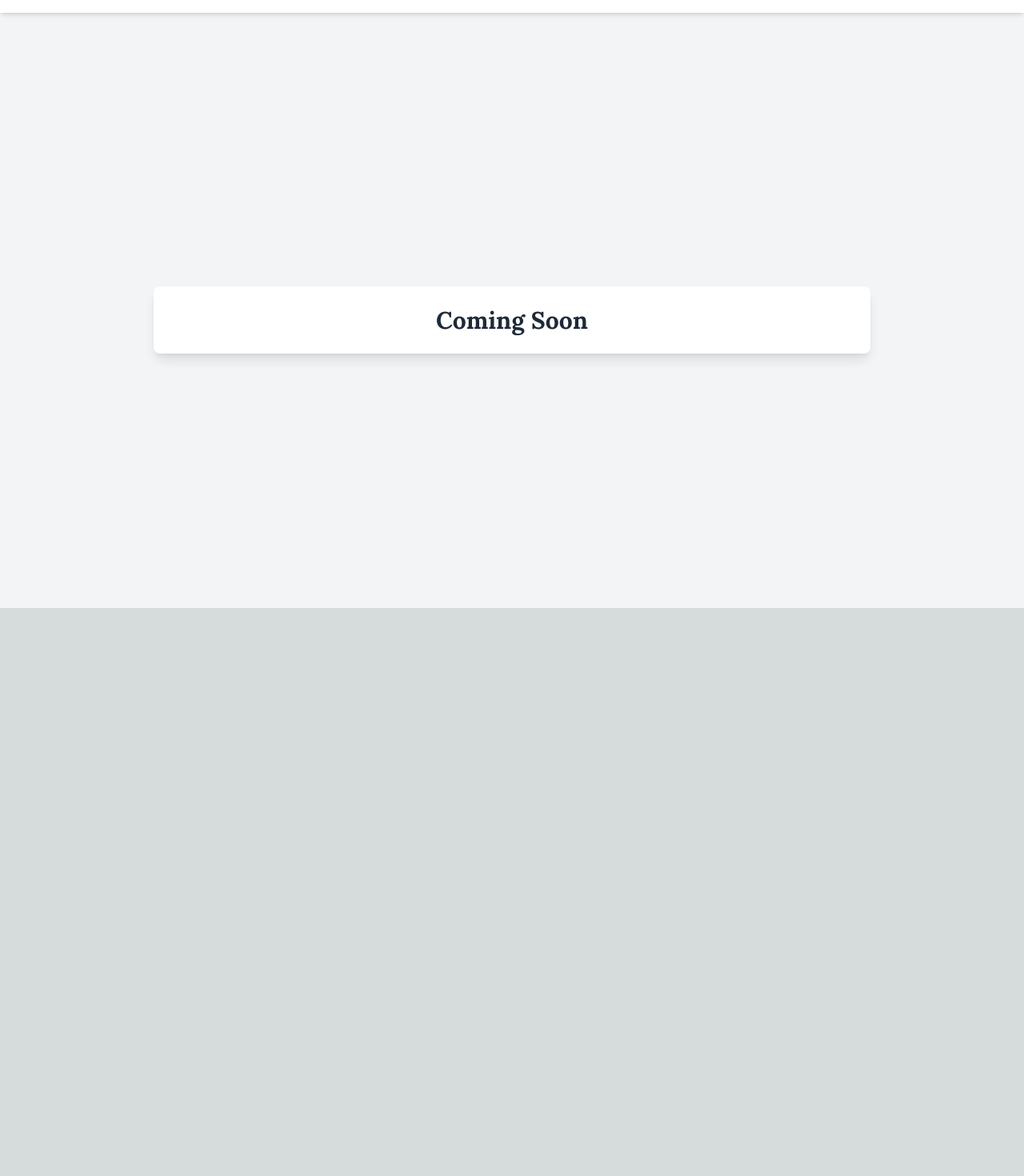
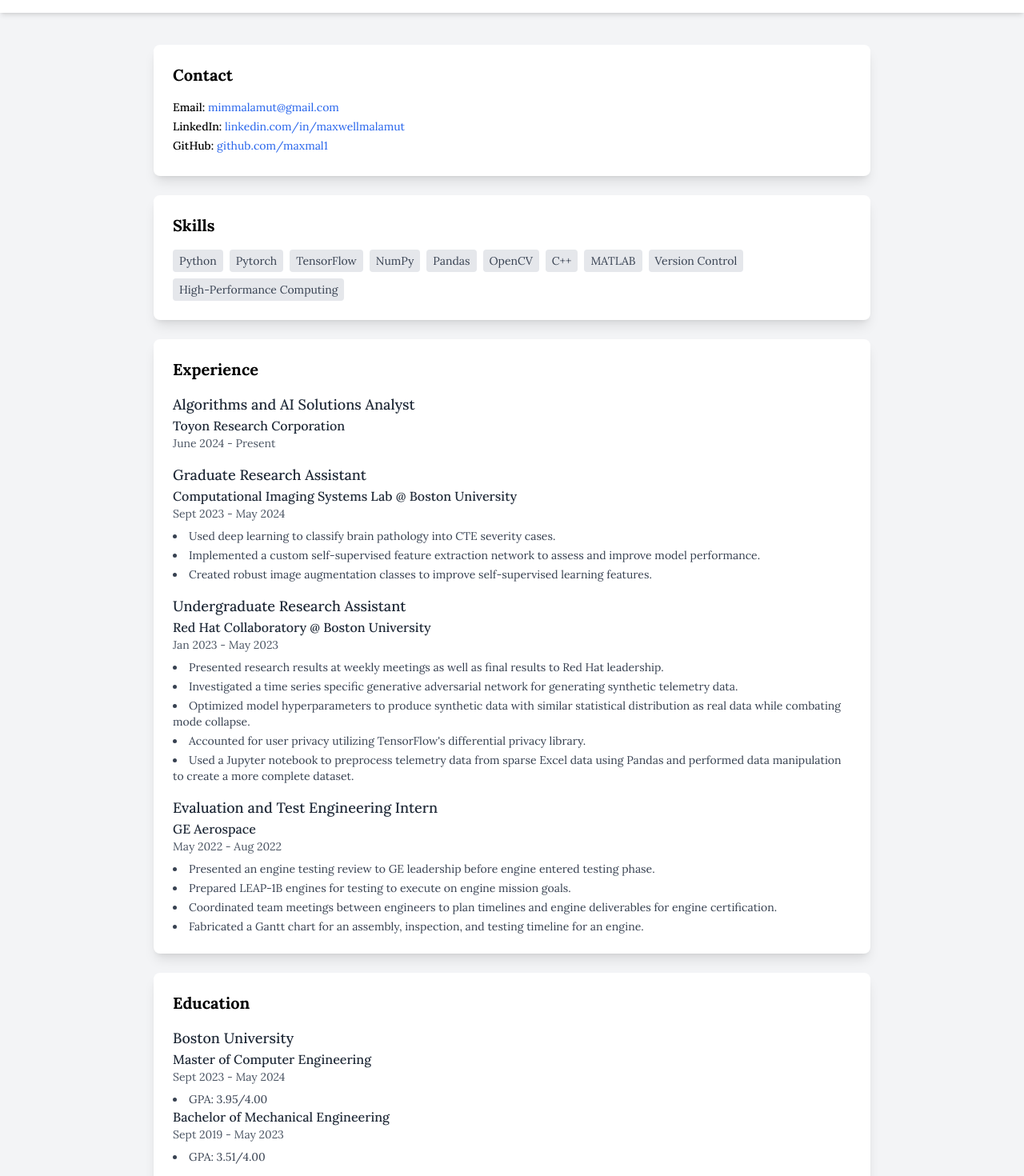
Before and after one commit to maxmal1/website, a Next.js app: page /about in a window 1280 px wide. Shown: the part 40-1510 px from the top of the page at 80% size. Before the commit the page ends 800 px from the top, so only its background shows below. Built offline with nearby package versions, Linux system fonts and the light colour scheme.

Commit message:
about me

```diff
--- a/src/app/about/page.tsx
+++ b/src/app/about/page.tsx
@@ -3,15 +3,112 @@
 
 export default function Home() {
   return (
-    <main className="min-h-screen flex items-center justify-center bg-gray-100 p-4">
+    <main className="min-h-screen flex flex-col items-center bg-gray-100 p-4">
       <nav className="w-full flex items-center bg-white shadow-md p-4 fixed top-0 left-0 z-10">
         <div className="ml-auto flex space-x-4">
-        <Link href="./" className="text-black hover:underline">Home</Link>
-        <Link href="./about" className="text-black hover:underline">About Me</Link>
+          <Link href="./" className="text-black hover:underline">Home</Link>
+          <Link href="./about" className="text-black hover:underline">About Me</Link>
         </div>
       </nav>
-      <div className="mt-20 w-full max-w-4xl bg-white rounded-lg shadow-lg p-6 text-center">
-        <h1 className="text-3xl font-bold text-gray-800">Coming Soon</h1>
+      <div className="mt-20 w-full max-w-4xl space-y-6">
+        <div className="bg-white rounded-lg shadow-lg p-6">
+          <h2 className="text-xl font-bold text-black mb-4">Contact</h2>
+          <div className="text-sm text-gray-600">
+            <p className="mb-1">
+              <span className="font-medium text-black">Email:</span> <a href="mailto:mimmalamut@gmail.com" className="text-blue-600 hover:underline">mimmalamut@gmail.com</a>
+            </p>
+            <p className="mb-1">
+              <span className="font-medium text-black">LinkedIn:</span> <a href="https://www.linkedin.com/in/maxwellmalamut" target="_blank" rel="noopener noreferrer" className="text-blue-600 hover:underline">linkedin.com/in/maxwellmalamut</a>
+            </p>
+            <p className="mb-1">
+              <span className="font-medium text-black">GitHub:</span> <a href="https://github.com/maxmal1" target="_blank" rel="noopener noreferrer" className="text-blue-600 hover:underline">github.com/maxmal1</a>
+            </p>
+          </div>
+        </div>
+        <div className="bg-white rounded-lg shadow-lg p-6">
+          <h2 className="text-xl font-bold text-black mb-4">Skills</h2>
+          <div className="flex flex-wrap gap-2">
+            <span className="bg-gray-200 text-gray-700 px-2 py-1 rounded text-sm">Python</span>
+            <span className="bg-gray-200 text-gray-700 px-2 py-1 rounded text-sm">Pytorch</span>
+            <span className="bg-gray-200 text-gray-700 px-2 py-1 rounded text-sm">TensorFlow</span>
+            <span className="bg-gray-200 text-gray-700 px-2 py-1 rounded text-sm">NumPy</span>
+            <span className="bg-gray-200 text-gray-700 px-2 py-1 rounded text-sm">Pandas</span>
+            <span className="bg-gray-200 text-gray-700 px-2 py-1 rounded text-sm">OpenCV</span>
+            <span className="bg-gray-200 text-gray-700 px-2 py-1 rounded text-sm">C++</span>
+            <span className="bg-gray-200 text-gray-700 px-2 py-1 rounded text-sm">MATLAB</span>
+            <span className="bg-gray-200 text-gray-700 px-2 py-1 rounded text-sm">Version Control</span>
+            <span className="bg-gray-200 text-gray-700 px-2 py-1 rounded text-sm">High-Performance Computing</span>
+          </div>
+        </div>
+        <div className="bg-white rounded-lg shadow-lg p-6">
+          <h2 className="text-xl font-bold text-black mb-4">Experience</h2>
+          <div className="space-y-4">
+            <div>
+              <h3 className="text-lg font-medium text-gray-800">Algorithms and AI Solutions Analyst</h3>
+              <h3 className="text font-medium text-gray-800">Toyon Research Corporation</h3>
+              <p className="text-sm text-gray-600 mb-2">June 2024 - Present</p>
+            </div>
+            <div>
+              <h3 className="text-lg font-medium text-gray-800">Graduate Research Assistant</h3>
+              <h3 className="text font-medium text-gray-800">Computational Imaging Systems Lab @ Boston University</h3>
+              <p className="text-sm text-gray-600 mb-2">Sept 2023 - May 2024</p>
+              <ul className="list-disc list-inside text-sm text-gray-700 space-y-1">
+                <li>Used deep learning to classify brain pathology into CTE severity cases.</li>
+                <li>Implemented a custom self-supervised feature extraction network to assess
+                and improve model performance. </li>
+                <li>Created robust image augmentation classes to improve self-supervised
+                learning features.</li>
+              </ul>
+            </div>
+            <div>
+              <h3 className="text-lg font-medium text-gray-800">Undergraduate Research Assistant</h3>
+              <h3 className="text font-medium text-gray-800">Red Hat Collaboratory @ Boston University</h3>
+              <p className="text-sm text-gray-600 mb-2">Jan 2023 - May 2023</p>
+              <ul className="list-disc list-inside text-sm text-gray-700 space-y-1">
+                <li>Presented research results at weekly meetings as well as final results to Red
+                Hat leadership. </li>
+                <li>Investigated a time series specific generative adversarial network for
+                generating synthetic telemetry data.  </li>
+                <li>Optimized model hyperparameters to produce synthetic data with similar
+                statistical distribution as real data while combating mode collapse.</li>
+                <li>Accounted for user privacy utilizing TensorFlow's differential privacy library.</li>
+                <li>Used a Jupyter notebook to preprocess telemetry data from sparse Excel
+                data using Pandas and performed data manipulation to create a more
+                complete dataset.</li>
+              </ul>
+            </div>
+            <div>
+              <h3 className="text-lg font-medium text-gray-800">Evaluation and Test Engineering Intern</h3>
+              <h3 className="text font-medium text-gray-800">GE Aerospace</h3>
+              <p className="text-sm text-gray-600 mb-2">May 2022 - Aug 2022</p>
+              <ul className="list-disc list-inside text-sm text-gray-700 space-y-1">
+                <li>Presented an engine testing review to GE leadership before engine entered
+                testing phase. </li>
+                <li>Prepared LEAP-1B engines for testing to execute on engine mission goals.</li>
+                <li>Coordinated team meetings between engineers to plan timelines and engine
+                deliverables for engine certification. </li>
+                <li>Fabricated a Gantt chart for an assembly, inspection, and testing timeline for
+                an engine. </li>
+              </ul>
+            </div>
+          </div>
+        </div>
+        <div className="bg-white rounded-lg shadow-lg p-6">
+          <h2 className="text-xl font-bold text-black mb-4">Education</h2>
+          <div>
+              <h3 className="text-lg font-medium text-gray-800">Boston University</h3>
+              <h3 className="text font-medium text-gray-800">Master of Computer Engineering</h3>
+              <p className="text-sm text-gray-600 mb-2">Sept 2023 - May 2024</p>
+              <ul className="list-disc list-inside text-sm text-gray-700 space-y-1">
+                <li>GPA: 3.95/4.00</li>
+              </ul>
+              <h3 className="text font-medium text-gray-800">Bachelor of Mechanical Engineering</h3>
+              <p className="text-sm text-gray-600 mb-2">Sept 2019 - May 2023</p>
+              <ul className="list-disc list-inside text-sm text-gray-700 space-y-1">
+                <li>GPA: 3.51/4.00</li>
+              </ul>
+            </div>
+        </div>
       </div>
     </main>
   );
```
